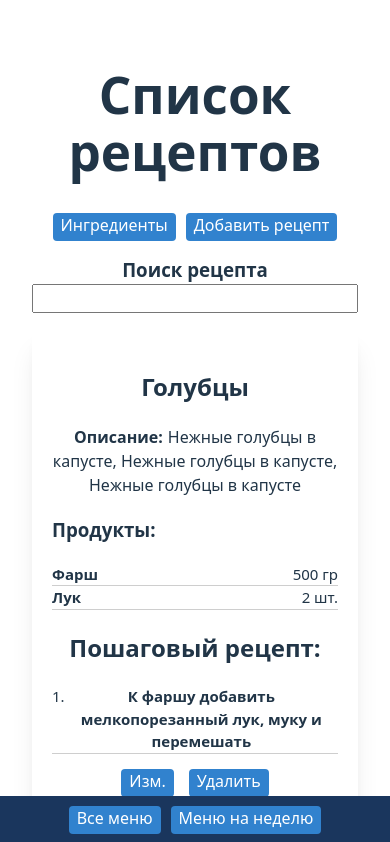
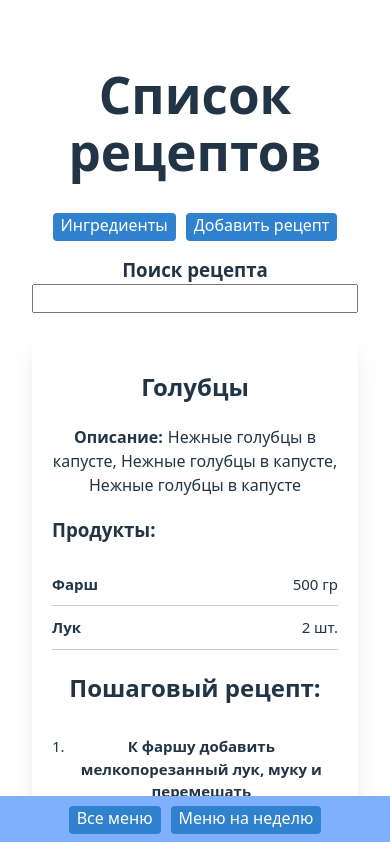
Before and after one commit to Esceup/zustand-Recipe, a React (Vite) app: page / in a window 390 px wide. Shown: the top 842 px of the page. Built offline with nearby package versions, Linux system fonts and the light colour scheme.

Commit message:
fifth commit

```diff
--- a/src/App.css
+++ b/src/App.css
@@ -76,7 +76,7 @@
   max-width: 700px;
   width: 90%;
   margin: 0 auto;
-  padding: 35px 35px 60px 35px;
+  padding: 35px ;
   padding-top: 65px;
   background-color: white;
   top: 50%;
@@ -157,7 +157,7 @@
 }
 .backModal {
   display: none;
-  position: absolute;
+  position: fixed;
   top: 0;
   bottom: 0;
   left: 0;
@@ -180,6 +180,7 @@
 .ingredientsList li {
   display: flex;
   width: 100%;
+  padding: 10px 0;
   border-bottom: 1px solid #cecece;
 }
 .ingredientsList span {
@@ -228,15 +229,17 @@
 .inputNewIngredient.active {
   display: block;
 }
-.popularIngredientsList{
-  position: absolute;
-}
 .popularIngredientsToggle {
   position: absolute;
 }
 .popularIngredientsList {
   display: none;
-    left: -20px;
+  width: 100%;
+  position: absolute;
+  max-height: 400px;
+  max-width: 700px;
+  overflow: auto;
+  left: 0;
   top: 20px;
   gap: 5px;
   grid-template-columns: 1fr 1fr 1fr;
@@ -275,6 +278,7 @@
   border-radius: 5px;
 }
 .popularIngredientsList li {
+    margin-bottom: 5px;
     padding: 0px 6px;
     background-color: #f3f3f3;
     border-radius: 5px;
@@ -291,7 +295,7 @@
   display: grid;
 }
 .popularIngredientsList.active {
-    display: grid;
+    display: block;
 }
 .popularIngredientsListBlock {
   position: absolute;
@@ -359,14 +363,16 @@
   width: 100%;
  }
  .tabsBlock {
-    background-color: #1a365d;
+    background-color: #7fb0fd;
     padding: 10px 0;
     display: flex;
     width: 100%;
     justify-content: center;
     position: fixed;
     left: 0;
-    bottom: 0;
+
+    top: 0;
+    z-index: 9;
   }
 .btnTabsMain {
   margin-right: 10px;
@@ -404,6 +410,10 @@
     .btnIngredientMain {
       margin-right: 10px;
     }
+    .tabsBlock {
+      bottom: 0;
+      top: auto;
+    }
 
 }
 
```
Lines whose indentation alone changed are shown as unchanged.
